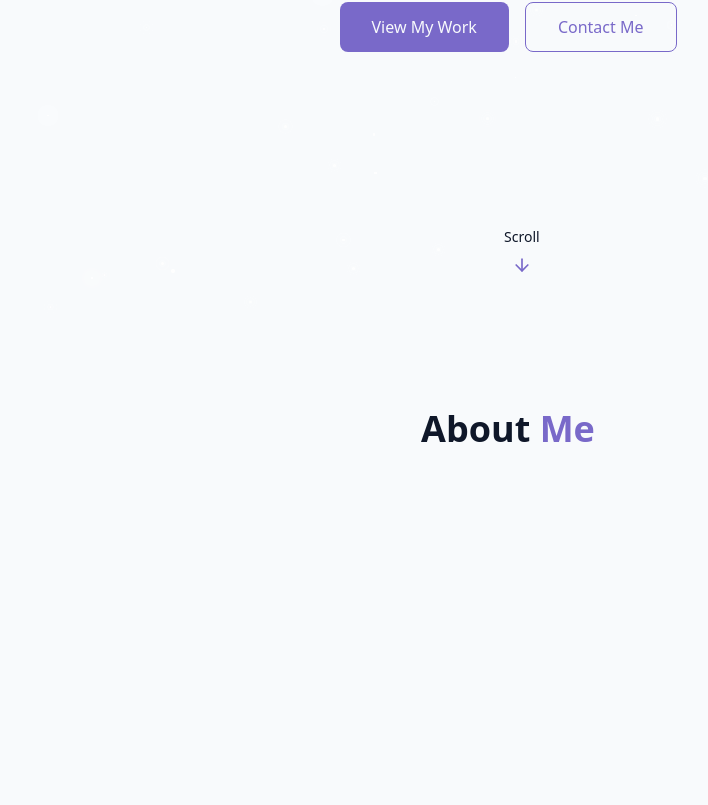
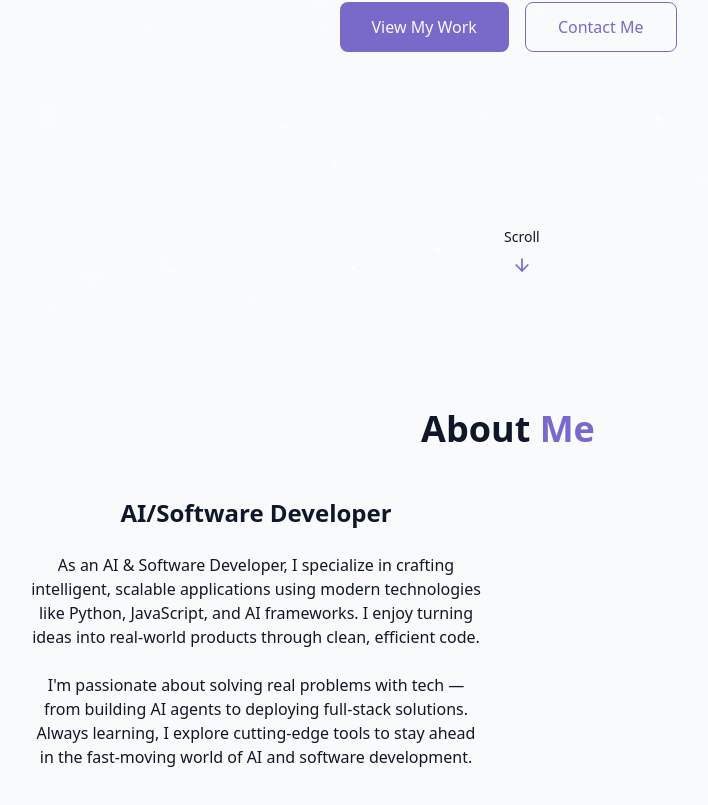
Before and after one commit to KarinaKKarinaK/react-portfolio, a React (Vite) app: page / in a window 1280 px wide. Shown: the part 487-1292 px from the top of the page, without its empty margins (132-840 px from the left). Before the commit the page ends 1080 px from the top, so only its background shows below. Built offline with nearby package versions, Linux system fonts and the light colour scheme.

Commit message:
Added more abo0ut me descriptions

```diff
--- a/src/components/AboutSection.jsx
+++ b/src/components/AboutSection.jsx
@@ -1,10 +1,31 @@
 export const AboutSection = () => {
-    return <section id="about" className="py-24 px-4 relative">
-        {" "}
-        <div className="container mx-auto max-w-5xl">
-            <h2 className="text-3xl md:text-4xl font-bold mb-12">
-                About <span className="text-primary">Me</span>
-            </h2>
+  return (
+    <section id="about" className="py-24 px-4 relative">
+      {" "}
+      <div className="container mx-auto max-w-5xl">
+        <h2 className="text-3xl md:text-4xl font-bold mb-12 text-center">
+          About <span className="text-primary">Me</span>
+        </h2>
+
+        <div className="grid grid-cols-1 md:grid-cols-2 gap-12 items-center">
+          <div className="space-y-6">
+            <h3 className="text-2xl font-semibold">AI/Software Developer</h3>
+            <p className="text-muted-foreground">
+              As an AI & Software Developer, I specialize in crafting
+              intelligent, scalable applications using modern technologies like
+              Python, JavaScript, and AI frameworks. I enjoy turning ideas into
+              real-world products through clean, efficient code.
+            </p>
+
+            <p className="text-muted-foreground">
+              I'm passionate about solving real problems with tech — from
+              building AI agents to deploying full-stack solutions. Always
+              learning, I explore cutting-edge tools to stay ahead in the
+              fast-moving world of AI and software development.
+            </p>
+          </div>
         </div>
+      </div>
     </section>
-}
+  );
+};
```
